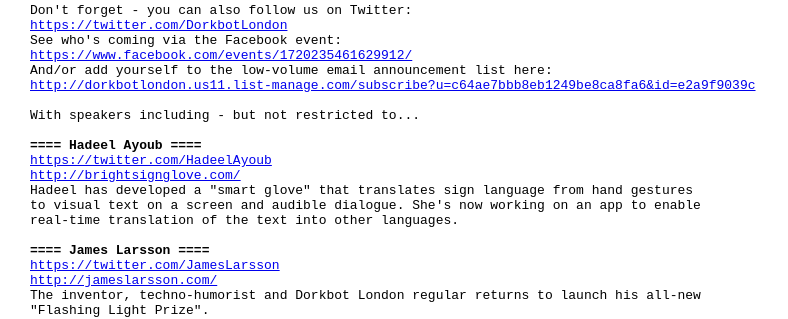
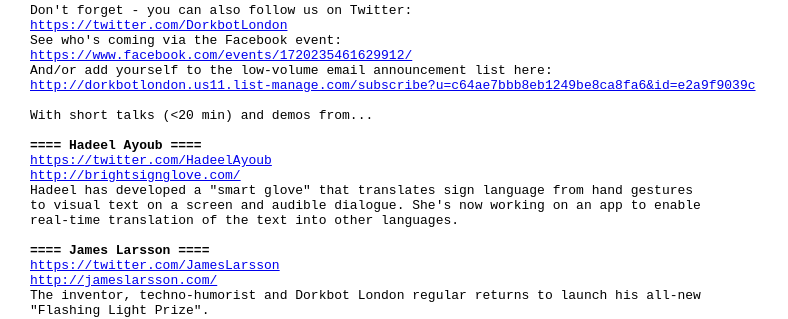
Before and after one commit to dorkbotlondon/dorkbotlondon.github.io, a Jekyll site: the page built from _posts/2016-12-08-92.html, in a window 1280 px wide. Shown: the part 274-593 px from the top of the page, without its empty margins (0-788 px from the left). Built offline with Jekyll 4.4.1, drawn with Linux system fonts in a browser that asks for light colours; Markdown is read by kramdown in place of the engine named in the settings; a script that is not in the unit is left out.

Commit message:
Update 2016-12-08-92.html

```diff
--- a/_posts/2016-12-08-92.html
+++ b/_posts/2016-12-08-92.html
@@ -21,7 +21,7 @@
 And/or add yourself to the low-volume email announcement list here:
 <a href="http://dorkbotlondon.us11.list-manage.com/subscribe?u=c64ae7bbb8eb1249be8ca8fa6&id=e2a9f9039c">http://dorkbotlondon.us11.list-manage.com/subscribe?u=c64ae7bbb8eb1249be8ca8fa6&id=e2a9f9039c</a>
 
-With speakers including - but not restricted to...
+With short talks (<20 min) and demos from...
 <!--NB THIS ISN'T THE MOST VISUALLY APPEALING LAYOUT FOR URLS BUT IT DOES MASSIVELY SIMPLIFY PASTING THE SAME TEXT INTO EMAILS/ FACEBOOK  -->
 <b>==== Hadeel Ayoub ====</b>
 <a href="https://twitter.com/HadeelAyoub">https://twitter.com/HadeelAyoub</a>
```
